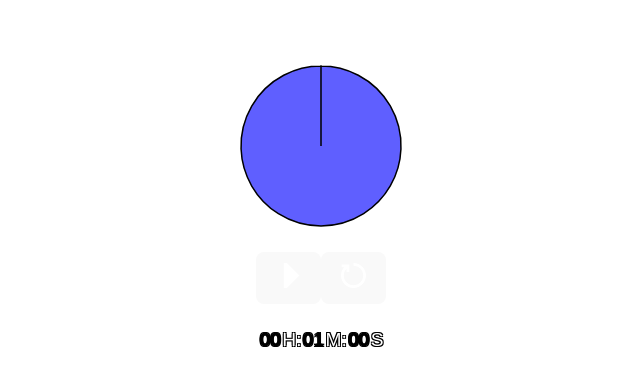
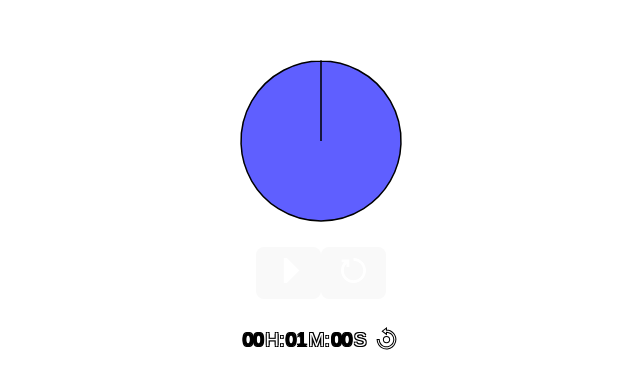
Before and after one commit to JackWanamaker/React-Time-Timer-WIth-Tauri, a React (Vite) app: page / in a window 1280 px wide. Shown: the part 201-590 px from the top of the page, without its empty margins (319-959 px from the left). Built offline with nearby package versions, Linux system fonts and the light colour scheme.

Commit message:
Implemented a time reset button and added a feature to allow you to navigate to hours minutes and seconds using the corresponding letter keys on the keyboard

```diff
--- a/src/App.css
+++ b/src/App.css
@@ -79,6 +79,19 @@ p {
   font-size: 1.2rem;
 }
 
+.reset-time {
+  background-color: rgba(0,0,0,0);
+  padding: 1px;
+  transform: translateY(1px);
+}
+
 .left {
   text-align: left;
 }
+
+.timer-input {
+  display: flex;
+  justify-content: center;
+  align-items: center;
+  gap: 5px;
+}
--- a/src/App.jsx
+++ b/src/App.jsx
@@ -14,7 +14,6 @@ function App() {
 
   const tempTimeStamp = useRef(Date.now());
 
-  const [cachedTime, setCachedTime] = useState(0);
   const [isRunning, setIsRunning] = useState(false);
   const [isReset, setIsReset] = useState(true);
 
@@ -57,7 +56,6 @@ function App() {
   function resetTimer() {
     setTimerValue(initialTimerValue);
     setTimerLength(convertHMSToMiliseconds(initialTimerValue));
-    setCachedTime(0);
     setArcAngle(359.99);
     setIsReset(true);
     setStart(true);
@@ -85,7 +83,7 @@ function App() {
   }
 
   function handleStartPause() {
-    if (!isRunning) {
+    if (!isRunning && timerValue.join(":") !== "00:00:00") {
       if (start) {
         startTimer();
       }
@@ -104,6 +102,18 @@ function App() {
     }
     else {
       resetTimer();
+    }
+  }
+
+  function handleResetTime() {
+    if (!isRunning) {
+      setArcAngle(359.99);
+      setTimerValue(["00", "00", "00"])
+      setInitialTimerValue(["00","00","00"]);
+      setStart(true);
+      setIsReset(true);
+      setTimerLength(0);
+      setInitialTimerLength(0);
     }
   }
 
@@ -164,7 +174,7 @@ function App() {
       <ResetStop isRunning={isRunning} handleResetStop={handleResetStop}/>
       <br></br>
       <br></br>
-      <TimerInput2 refs={timerRefs} ref0={timerRef0} ref1={timerRef1} ref2={timerRef2} timerValue={timerValue} setTimerValue={setTimerValue} caret={caret} setCaret={setCaret} isReset={isReset}/>
+      <TimerInput2 refs={timerRefs} ref0={timerRef0} ref1={timerRef1} ref2={timerRef2} timerValue={timerValue} setTimerValue={setTimerValue} caret={caret} setCaret={setCaret} isReset={isReset} resetTime={handleResetTime}/>
     </>
   )
 }
--- a/src/ResetStop.jsx
+++ b/src/ResetStop.jsx
@@ -1,4 +1,4 @@
-function returnReset(handleResetStop) {
+function returnReset() {
     return (
         <svg fill="#ffffff" width="25px" height="25px" viewBox="0 0 1920 1920" xmlns="http://www.w3.org/2000/svg">
     <path d="M960 0v213.333c411.627 0 746.667 334.934 746.667 746.667S1371.627 1706.667 960 1706.667 213.333 1371.733 213.333 960c0-197.013 78.4-382.507 213.334-520.747v254.08H640V106.667H53.333V320h191.04C88.64 494.08 0 720.96 0 960c0 529.28 430.613 960 960 960s960-430.72 960-960S1489.387 0 960 0" fill-rule="evenodd"/>
@@ -6,7 +6,7 @@ function returnReset(handleResetStop) {
     )
 }
 
-function returnStop(handleResetStop) {
+function returnStop() {
     return (
     <svg width="25px" height="25px" viewBox="0 0 16 16" fill="none" xmlns="http://www.w3.org/2000/svg">
 <rect x="1" y="1" width="14" height="14" fill="#ffffff"/>
@@ -16,10 +16,10 @@ function returnStop(handleResetStop) {
 
 function handleSymbol(isRunning, handleResetStop) {
     if (isRunning) {
-        return returnStop(handleResetStop)
+        return returnStop()
     }
     else {
-        return returnReset(handleResetStop)
+        return returnReset()
     }
 }
 
--- /dev/null
+++ b/src/ResetTime.jsx
@@ -0,0 +1,11 @@
+const ResetTime = ({resetTime}) => {
+
+    return (
+        <button onClick={resetTime} className="reset-time">
+            <svg fill="#ffffff" stroke="#000000" width="25px" height="25px" viewBox="0 0 24 24" xmlns="http://www.w3.org/2000/svg"><path d="M12 16c1.671 0 3-1.331 3-3s-1.329-3-3-3-3 1.331-3 3 1.329 3 3 3z"/><path d="M20.817 11.186a8.94 8.94 0 0 0-1.355-3.219 9.053 9.053 0 0 0-2.43-2.43 8.95 8.95 0 0 0-3.219-1.355 9.028 9.028 0 0 0-1.838-.18V2L8 5l3.975 3V6.002c.484-.002.968.044 1.435.14a6.961 6.961 0 0 1 2.502 1.053 7.005 7.005 0 0 1 1.892 1.892A6.967 6.967 0 0 1 19 13a7.032 7.032 0 0 1-.55 2.725 7.11 7.11 0 0 1-.644 1.188 7.2 7.2 0 0 1-.858 1.039 7.028 7.028 0 0 1-3.536 1.907 7.13 7.13 0 0 1-2.822 0 6.961 6.961 0 0 1-2.503-1.054 7.002 7.002 0 0 1-1.89-1.89A6.996 6.996 0 0 1 5 13H3a9.02 9.02 0 0 0 1.539 5.034 9.096 9.096 0 0 0 2.428 2.428A8.95 8.95 0 0 0 12 22a9.09 9.09 0 0 0 1.814-.183 9.014 9.014 0 0 0 3.218-1.355 8.886 8.886 0 0 0 1.331-1.099 9.228 9.228 0 0 0 1.1-1.332A8.952 8.952 0 0 0 21 13a9.09 9.09 0 0 0-.183-1.814z"/></svg>
+        </button>
+    )
+
+}
+
+export default ResetTime
--- a/src/TimerInput.jsx
+++ b/src/TimerInput.jsx
@@ -1,6 +1,7 @@
 import './TimerInput.css'
+import ResetTime from './ResetTime'
 
-const TimerInput = ({refs, timerValue, setTimerValue, caret, setCaret, isReset}) => {
+const TimerInput = ({refs, timerValue, setTimerValue, caret, setCaret, isReset, resetTime}) => {
 
     /*
     e.target.value is the value of the current box
@@ -138,16 +139,35 @@ const TimerInput = ({refs, timerValue, setTimerValue, caret, setCaret, isReset})
                 setCaret([currentID-1, 1]);
                 refs[currentID-1].current.selectionStart = 1;
                 refs[currentID-1].current.selectionEnd = 1;
-                setTimerValue(currentID === 0
+                setTimerValue(currentID === 1
                               ? [timerValue[0][0] + "0", timerValue[1], timerValue[2]]
                               : [timerValue[0], timerValue[1][0] + "0", timerValue[2]]
                 )
         }
-    }
+        } else if (e.key === "h" || e.key === "H") {
+            e.preventDefault();
+            setCaret([0,0])
+            refs[0].current.focus();
+            refs[0].current.selectionStart = 0;
+            refs[0].current.selectionEnd = 0;
+        } else if (e.key === "m" || e.key === "M") {
+            e.preventDefault();
+            setCaret([1,0])
+            refs[1].current.focus();
+            refs[1].current.selectionStart = 0;
+            refs[1].current.selectionEnd = 0;
+        } else if (e.key === "s" || e.key === "S") {
+            e.preventDefault();
+            setCaret([2,0])
+            refs[2].current.focus();
+            refs[2].current.selectionStart = 0;
+            refs[2].current.selectionEnd = 0;
+        }
 }
 
     return (
         <>
+            <div className="timer-input">
             <div className="no-space">
                 <input ref={refs[0]} id="0" type="text" value={timerValue[0]} onChange={handleChange} onSelect={handleSelect} onKeyDown={handleKeyboardKeys} onMouseUp={handleClick} readOnly={!isReset}/>
                 <p>H:</p>
@@ -156,6 +176,8 @@ const TimerInput = ({refs, timerValue, setTimerValue, caret, setCaret, isReset})
                 <input ref={refs[2]} id="2" type="text" value={timerValue[2]} onChange={handleChange} onSelect={handleSelect} onKeyDown={handleKeyboardKeys} onMouseUp={handleClick} readOnly={!isReset}/>
                 <p>S</p>
             </div>
+            <ResetTime resetTime={resetTime}/>
+            </div>
         </>
     )
 }
```
Also changed, not shown: Next Steps.txt.
